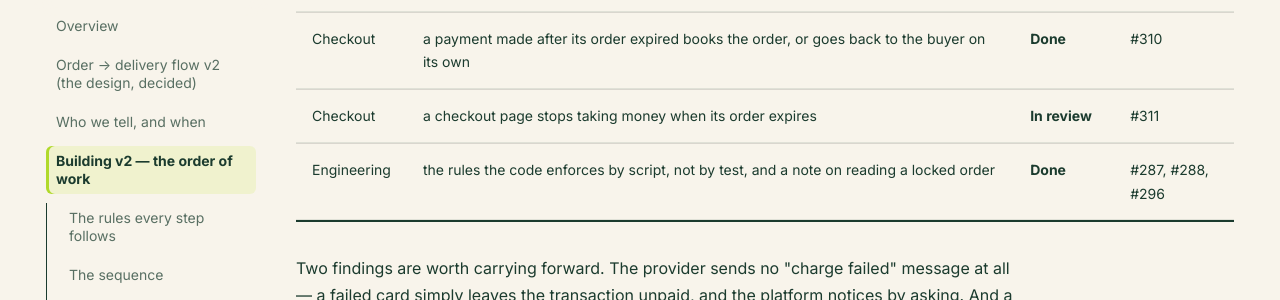
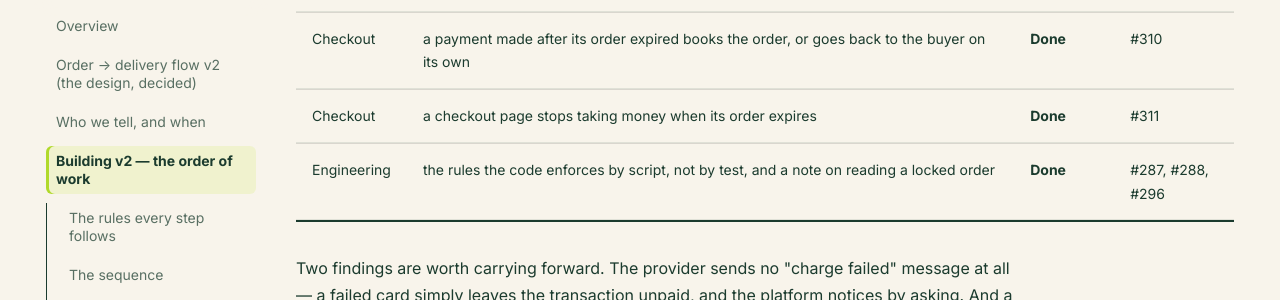
Before and after one commit to cropdoor/cropdoor-almanac, an MkDocs documentation site: the page built from docs/domain/order-delivery-flow-v2-build-order.md, in a window 1280 px wide and 900 px high, scrolled down 10225 px. Shown: the part 153-453 px from the top of the window. Built offline with MkDocs 1.6.1 and Material for MkDocs 9.7.7, drawn with Linux system fonts in a browser that asks for light colours; some web fonts are replaced; comment, search, counter and statistics services are not loaded.

Commit message:
tracker: a checkout page expires with its order is done (#311)

```diff
--- a/docs/domain/order-delivery-flow-v2-build-order.md
+++ b/docs/domain/order-delivery-flow-v2-build-order.md
@@ -131,7 +131,7 @@ Found while building step 3's refunds and while testing against the real payment
 | Checkout | payments for several orders arriving at the same moment each book their own order, instead of failing and waiting to be sent again, and every one holds its order locked while it settles | **Done** | #307 |
 | Engineering | a database lock is taken only by a locking query, checked on every change, so the lock that failed silently under load cannot come back | **Done** | #309 |
 | Checkout | a payment made after its order expired books the order, or goes back to the buyer on its own | **Done** | #310 |
-| Checkout | a checkout page stops taking money when its order expires | **In review** | #311 |
+| Checkout | a checkout page stops taking money when its order expires | **Done** | #311 |
 | Engineering | the rules the code enforces by script, not by test, and a note on reading a locked order | **Done** | #287, #288, #296 |
 
 Two findings are worth carrying forward. The provider sends no "charge failed" message at all — a failed card simply leaves the transaction unpaid, and the platform notices by asking. And a payment attempt now says why it did not count, which is what a refund-by-hand needs: the attempt itself names the charge to give back.
```
